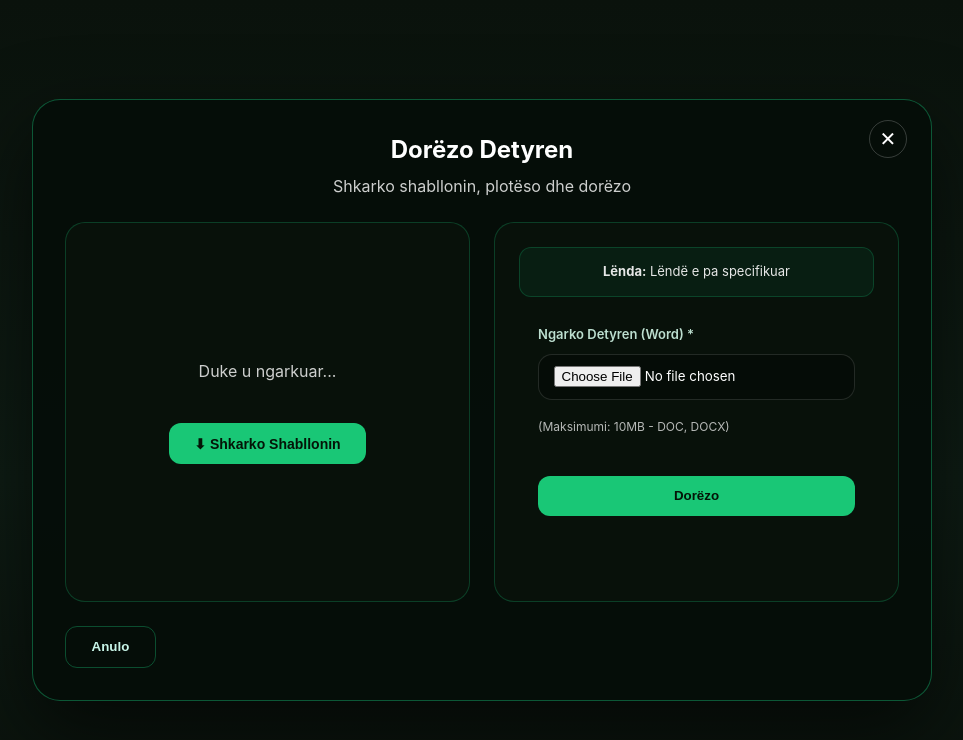
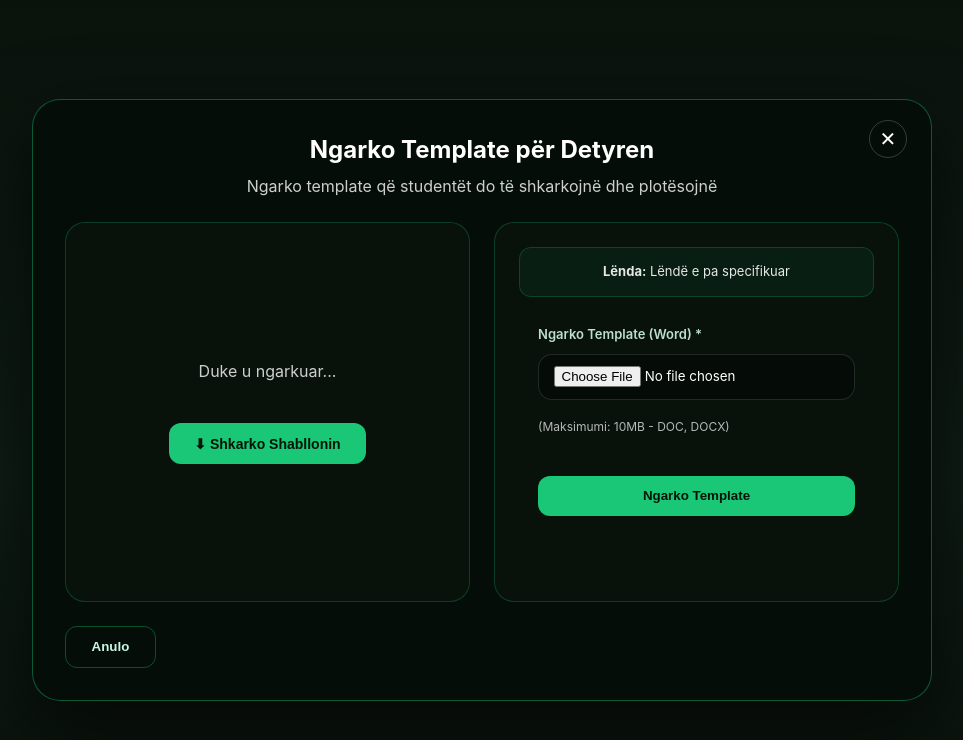
Before and after one commit to Agon06/Feedelate-UKZ, a React app in the folder Frontend/: page /profesor/dorezimi in a window 1280 px wide. Shown: the top 740 px of the page, without its empty margins (158-1121 px from the left). Built offline with nearby package versions, Linux system fonts and the light colour scheme; no server answers; the HTML template or start-up script is replaced by a standard one.

Commit message:
me poshte

```diff
--- a/Frontend/src/Profesor/dorezimip.jsx
+++ b/Frontend/src/Profesor/dorezimip.jsx
@@ -91,7 +91,7 @@ const Dorezimip = () => {
     }
 
     if (!formData.skedarName) {
-      setFormFeedback({ type: 'error', message: 'Duhet të ngarkosh fajllin e detyres.' });
+      setFormFeedback({ type: 'error', message: 'Duhet të ngarkosh file-in e template-it.' });
       return;
     }
 
@@ -100,19 +100,19 @@ const Dorezimip = () => {
 
     try {
       const PROFESOR_ID = 1;
-      console.log('Uploading file:', { lendaId, fileName: formData.skedarName, fileSize: formData.skedari?.size });
+      console.log('Uploading template:', { lendaId, fileName: formData.skedarName, fileSize: formData.skedari?.size });
 
-      const result = await uploadProfesorDorezim(PROFESOR_ID, { lendaId, file: formData.skedari });
+      const result = await uploadProfesorDorezim(PROFESOR_ID, { lendaId, file: formData.skedari, isShabllon: true });
 
       console.log('Upload success response:', result);
-      setFormFeedback({ type: 'success', message: 'Detyra u dorëzua me sukses!' });
+      setFormFeedback({ type: 'success', message: 'Template u ngarkua me sukses!' });
       setTimeout(() => {
         setFormData({ skedari: null, skedarName: '' });
         navigate(-1);
       }, 1200);
     } catch (error) {
       console.error('Upload error:', error);
-      setFormFeedback({ type: 'error', message: error?.message ?? 'Nuk u dorëzua detyra.' });
+      setFormFeedback({ type: 'error', message: error?.message ?? 'Nuk u ngarkua template.' });
     } finally {
       setIsSubmitting(false);
     }
@@ -283,8 +283,8 @@ const Dorezimip = () => {
         </button>
 
         <div style={{ textAlign: 'center', marginBottom: '1.5rem' }}>
-          <h2 style={{ marginTop: 0, marginBottom: '0.35rem' }}>Dorëzo Detyren</h2>
-          <p style={{ margin: 0, opacity: 0.8 }}>Shkarko shabllonin, plotëso dhe dorëzo</p>
+          <h2 style={{ marginTop: 0, marginBottom: '0.35rem' }}>Ngarko Template për Detyren</h2>
+          <p style={{ margin: 0, opacity: 0.8 }}>Ngarko template që studentët do të shkarkojnë dhe plotësojnë</p>
         </div>
 
         <div style={columnsStyle}>
@@ -326,7 +326,7 @@ const Dorezimip = () => {
 
             <form onSubmit={handleSubmit} style={{ display: 'flex', flexDirection: 'column', alignItems: 'center', gap: isMobile ? '16px' : '20px' }}>
               <div style={formField}>
-                <label style={labelStyle}>Ngarko Detyren (Word) *</label>
+                <label style={labelStyle}>Ngarko Template (Word) *</label>
                 <input
                   style={inputStyle}
                   type="file"
@@ -361,7 +361,7 @@ const Dorezimip = () => {
                 type="submit"
                 disabled={isSubmitting}
               >
-                {isSubmitting ? 'Duke u dorëzuar...' : 'Dorëzo'}
+                {isSubmitting ? 'Duke u ngarkuar...' : 'Ngarko Template'}
               </button>
             </form>
           </div>
--- a/Frontend/src/services/profesorApi.js
+++ b/Frontend/src/services/profesorApi.js
@@ -91,10 +91,11 @@ export const createProfesorIdea = (profesorId, payload) =>
 export const getProfesorProfile = (profesorId) =>
   request(`/profesoret/${profesorId}`);
 
-export const uploadProfesorDorezim = async (profesorId, { lendaId, file }) => {
+export const uploadProfesorDorezim = async (profesorId, { lendaId, file, isShabllon = false }) => {
   const formData = new FormData();
   formData.append('file', file);
   formData.append('lendaId', String(lendaId));
+  formData.append('isShabllon', String(isShabllon));
 
   const response = await fetch(`${API_BASE_URL}/profesoret/${profesorId}/dorezime`, {
     method: 'POST',
```
